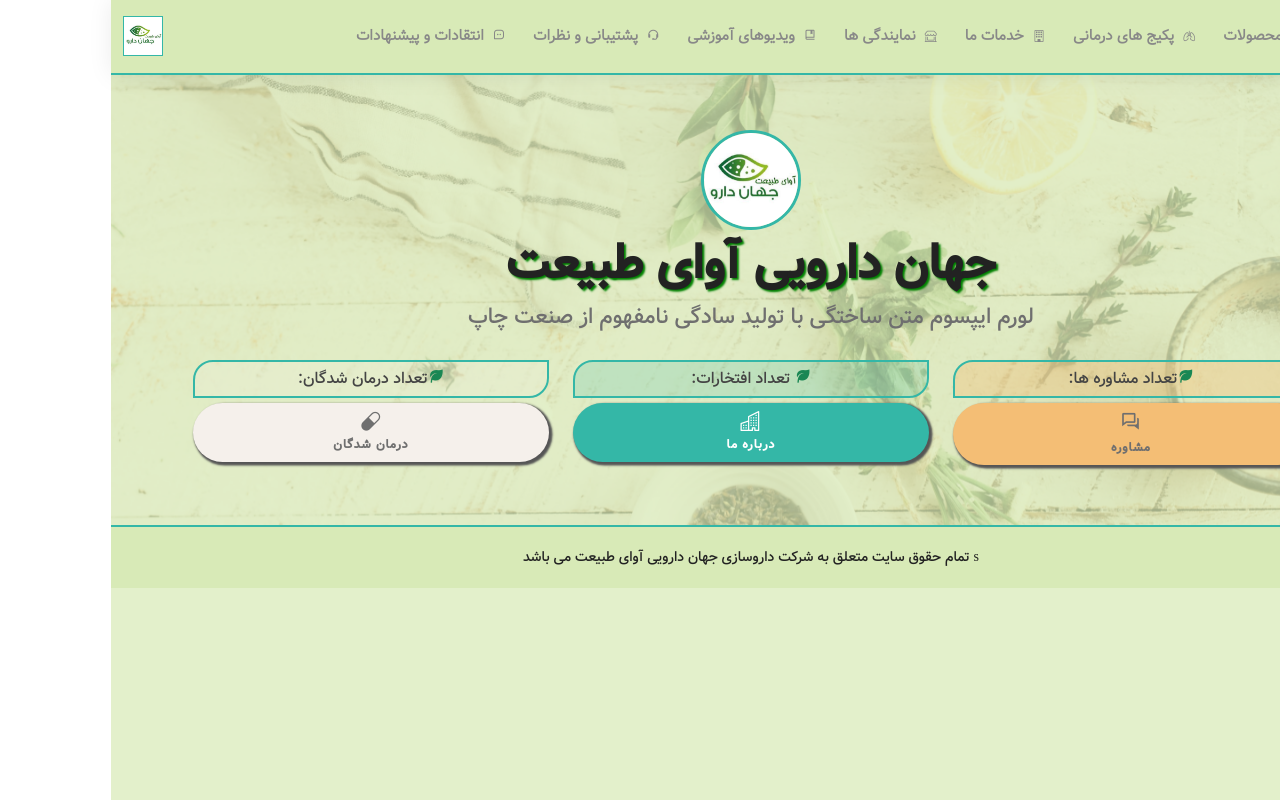
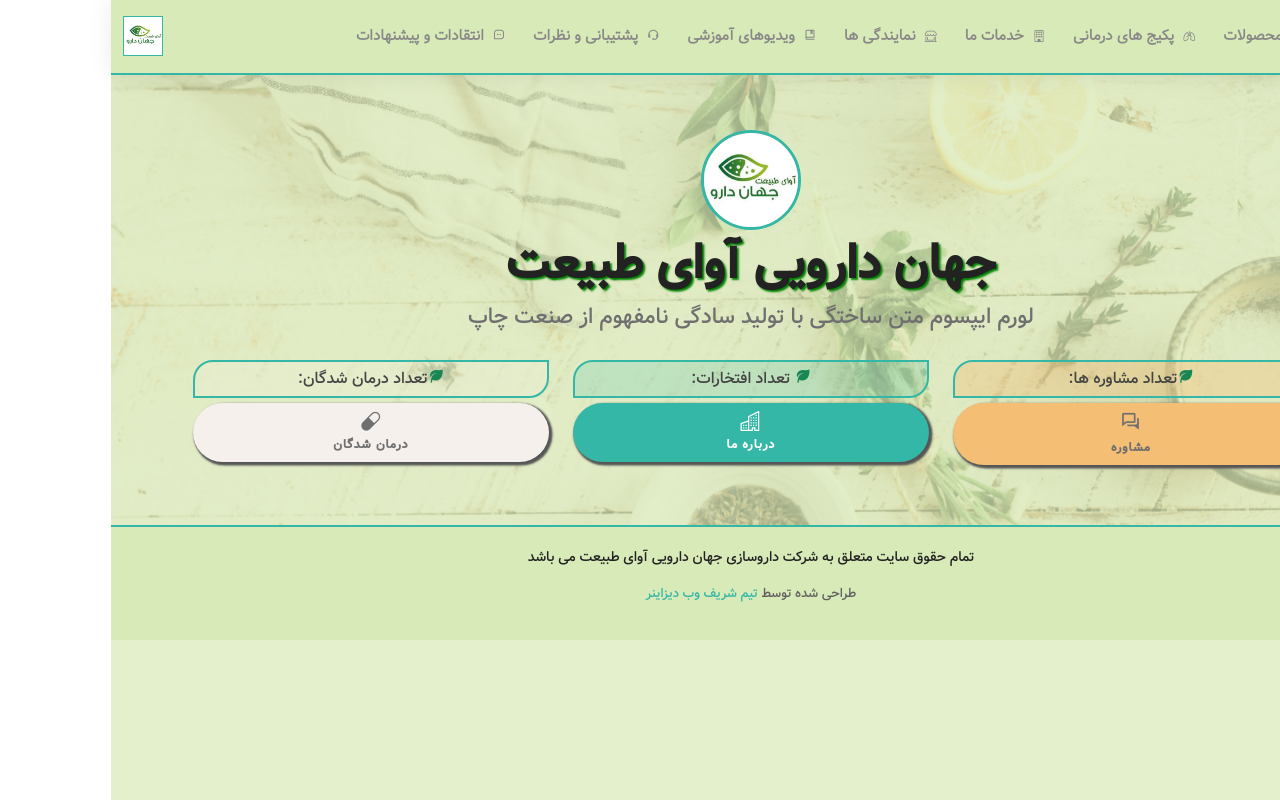
Before and after one commit to MMGhoreishi/Jahan-Daroyi-Avaye-Tabiyat-React, a React (Create React App) app: page / in a window 1280 px wide. Built offline with nearby package versions, Linux system fonts and the light colour scheme; no server answers.

Commit message:
I added construction-group text

```diff
--- a/public/css/style.css
+++ b/public/css/style.css
@@ -2722,17 +2722,14 @@ section {
   position: relative;
   background: #d8eab7;
   padding: 20px 0;
+  text-align: center;
+  border-top: 2px solid #34b7a7;
+}
+#footer .copyright-text {
   color: #222222;
   font-size: 14px;
-  text-align: center;
-  border-top: 2px solid #34b7a7;
-}
-
-#footer .credits {
-  padding-top: 5px;
+}
+#footer .construction-group {
+  color: #606060;
   font-size: 13px;
 }
-
-#footer .credits a {
-  color: #34b7a7;
-}
--- a/src/components/layout/MainLayout.jsx
+++ b/src/components/layout/MainLayout.jsx
@@ -110,8 +110,20 @@ const MainLayout = ({ children }) => {
       <footer id="footer">
         <div className="container">
           <div className="copyright">
-            s تمام حقوق سایت متعلق به شرکت داروسازی جهان دارویی آوای طبیعت می
-            باشد
+            <p className="copyright-text">
+              تمام حقوق سایت متعلق به شرکت داروسازی جهان دارویی آوای طبیعت می
+              باشد
+            </p>
+            <p className="construction-group">
+              طراحی شده توسط{" "}
+              <a
+                href="https://sharifwebdesigner.ir"
+                target="_blank"
+                rel="noreferrer"
+              >
+                تیم شریف وب دیزاینر
+              </a>
+            </p>
           </div>
         </div>
       </footer>
```
Also changed, not shown: package.json (+3 -15 lines), 1 other file (tests, documents, lock files or other folders).
